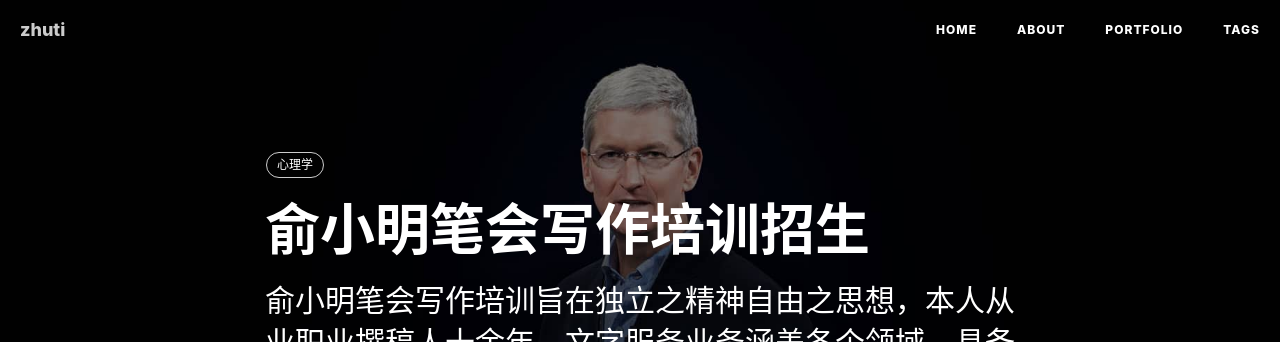
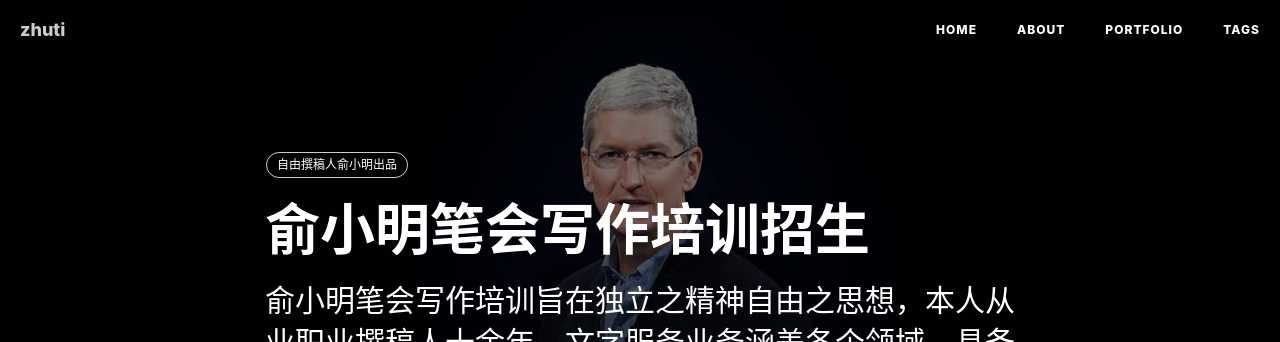
Before and after one commit to yuxiaoming1985/zhuti, a Jekyll site: the page built from _posts/2018-08-19-yuxiaoming.markdown, in a window 1280 px wide. Shown: the top 342 px of the page. Built offline with Jekyll 4.4.1, drawn with Linux system fonts in a browser that asks for light colours; nearby versions of some CDN libraries; comment, search, counter and statistics services are not loaded.

Commit message:
Update 2018-08-19-yuxiaoming.markdown

```diff
--- a/_posts/2018-08-19-yuxiaoming.markdown
+++ b/_posts/2018-08-19-yuxiaoming.markdown
@@ -6,7 +6,7 @@ date:       2018-04-10 12:00:00
 author:     "Mage"
 header-img: "img/post-bg-apple-event-2015.jpg"
 tags:
-    - 心理学
+    - 自由撰稿人俞小明出品
 ---
 
 # 办学宗旨
```
